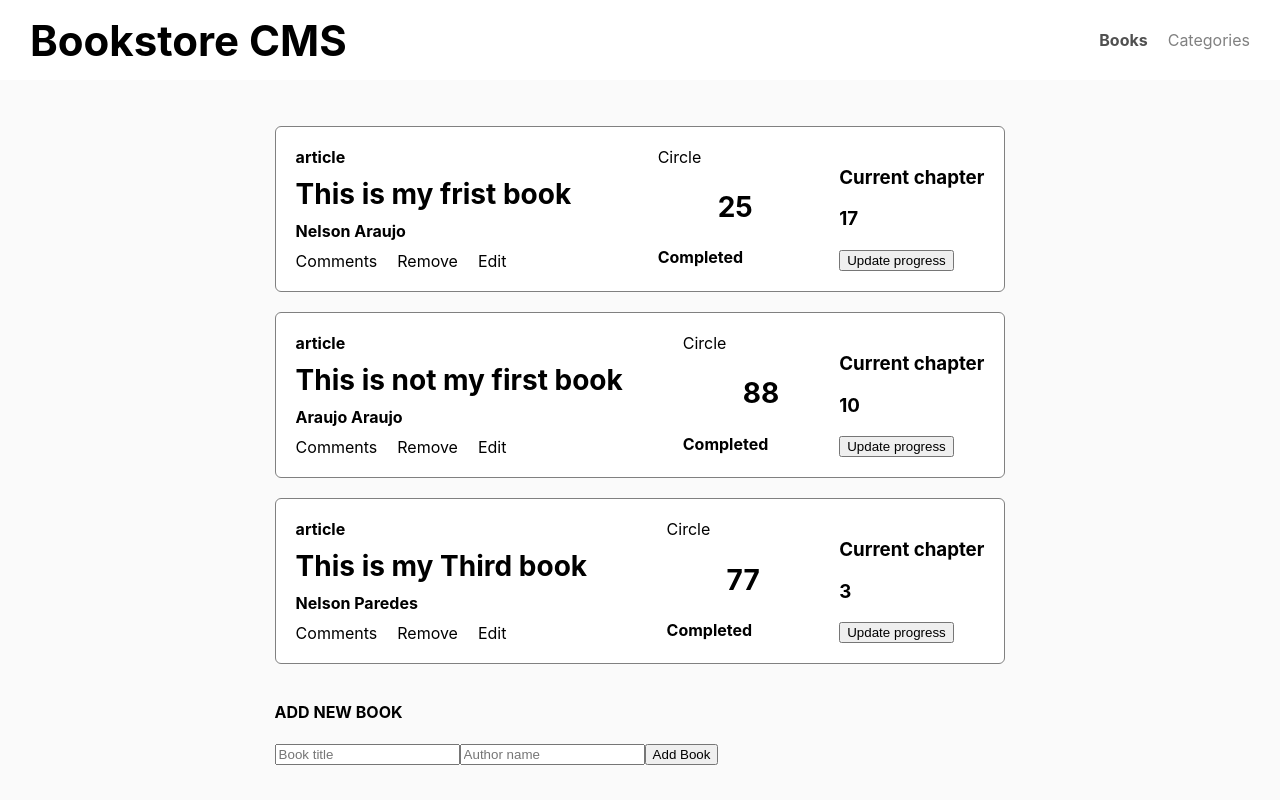
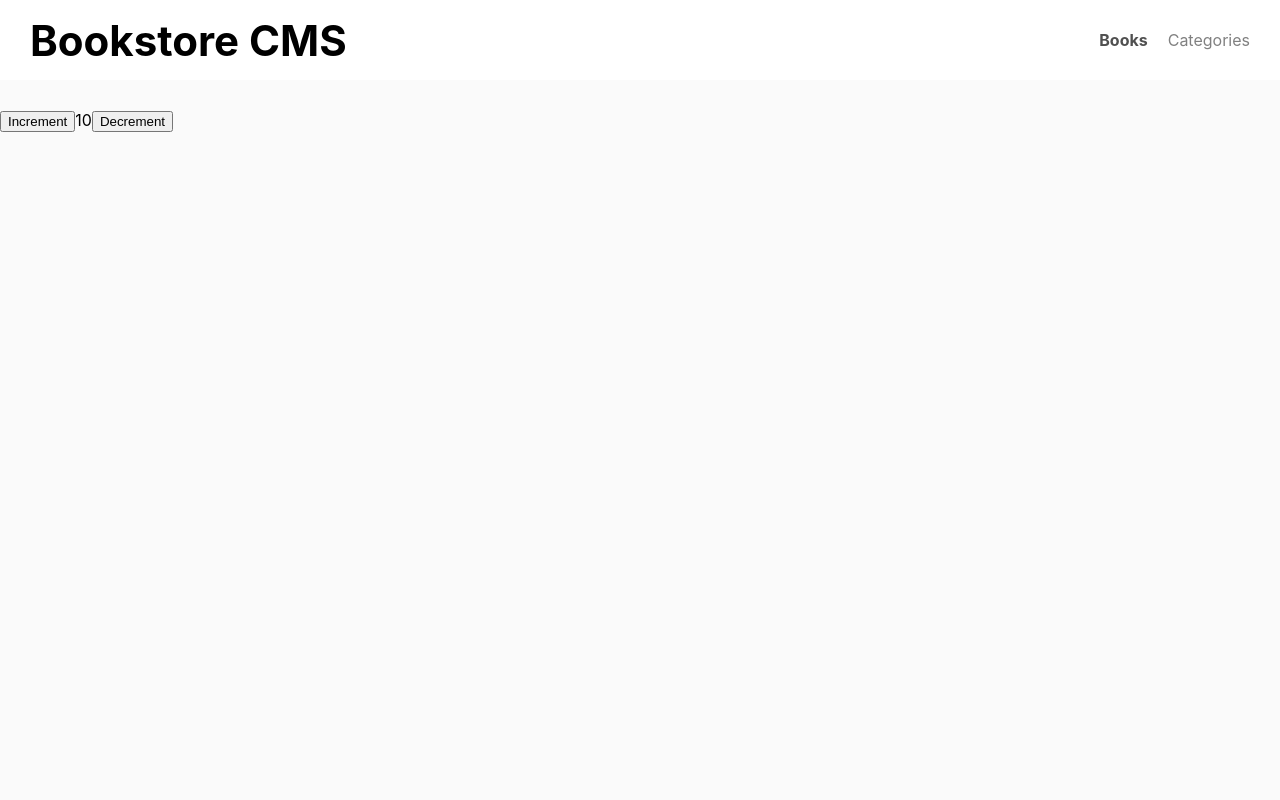
Before and after one commit to NelsonAraujo93/Bookstore, a React (Create React App) app: page / in a window 1280 px wide. Built offline with nearby package versions, Linux system fonts and the light colour scheme.

Commit message:
Add Redux and Reducer to Project

```diff
--- a/src/App.js
+++ b/src/App.js
@@ -1,9 +1,13 @@
 import './App.css';
+import { Provider } from 'react-redux';
 import RouterNav from './Router';
+import Store from './components/Store';
 
 function App() {
   return (
-    <RouterNav />
+    <Provider store={Store}>
+      <RouterNav />
+    </Provider>
   );
 }
 
--- a/src/Router.js
+++ b/src/Router.js
@@ -4,6 +4,7 @@
 import Navbar from './components/Navbar';
 import Books from './components/Books';
 import Categories from './components/Categories';
+import Counter from './components/Counter';
 
 function RouterNav() {
   return (
@@ -11,7 +12,8 @@
       <BrowserRouter className="app-container">
         <Navbar />
         <Routes>
-          <Route exact path="/" element={<Books />} />
+          <Route exact path="/" element={<Counter />} />
+          <Route exact path="books" element={<Books />} />
           <Route path="categories" element={<Categories />} />
           <Route path="*" element={<ErrorPage />} />
         </Routes>
--- /dev/null
+++ b/src/components/Counter.js
@@ -0,0 +1,32 @@
+import React from 'react';
+import { useSelector, useDispatch } from 'react-redux';
+import { decrement, increment } from './counterSlice';
+
+function Counter() {
+  const count = useSelector((store) => store.counter.value);
+  const dispatch = useDispatch();
+
+  return (
+    <div>
+      <div>
+        <button
+          type="button"
+          aria-label="Increment value"
+          onClick={() => dispatch(increment())}
+        >
+          Increment
+        </button>
+        <span>{count}</span>
+        <button
+          type="button"
+          aria-label="Decrement value"
+          onClick={() => dispatch(decrement())}
+        >
+          Decrement
+        </button>
+      </div>
+    </div>
+  );
+}
+
+export default Counter;
--- /dev/null
+++ b/src/components/Store.js
@@ -0,0 +1,10 @@
+import { configureStore } from '@reduxjs/toolkit';
+import { counterSlice } from './counterSlice';
+
+const Store = configureStore({
+  reducer: {
+    counter: counterSlice.reducer,
+  },
+});
+
+export default Store;
--- /dev/null
+++ b/src/components/counterSlice.js
@@ -0,0 +1,33 @@
+import { createSlice } from '@reduxjs/toolkit';
+
+const initialState = {
+  value: 10,
+};
+
+export const counterSlice = createSlice({
+  name: 'counter',
+  initialState,
+  reducers: {
+    increment: (state) => {
+      // Redux Toolkit allows us to write "mutating" logic in reducers. It
+      // doesn't actually mutate the state because it uses the Immer library,
+      // which detects changes to a "draft state" and produces a brand new
+      // immutable state based off those changes
+      const nState = state;
+      nState.value += 1;
+    },
+    decrement: (state) => {
+      const nState = state;
+      nState.value -= 1;
+    },
+    incrementByAmount: (state, action) => {
+      const nState = state;
+      nState.value += action.payload;
+    },
+  },
+});
+
+// Action creators are generated for each case reducer function
+export const { increment, decrement, incrementByAmount } = counterSlice.actions;
+
+export default counterSlice.reducer;
```
